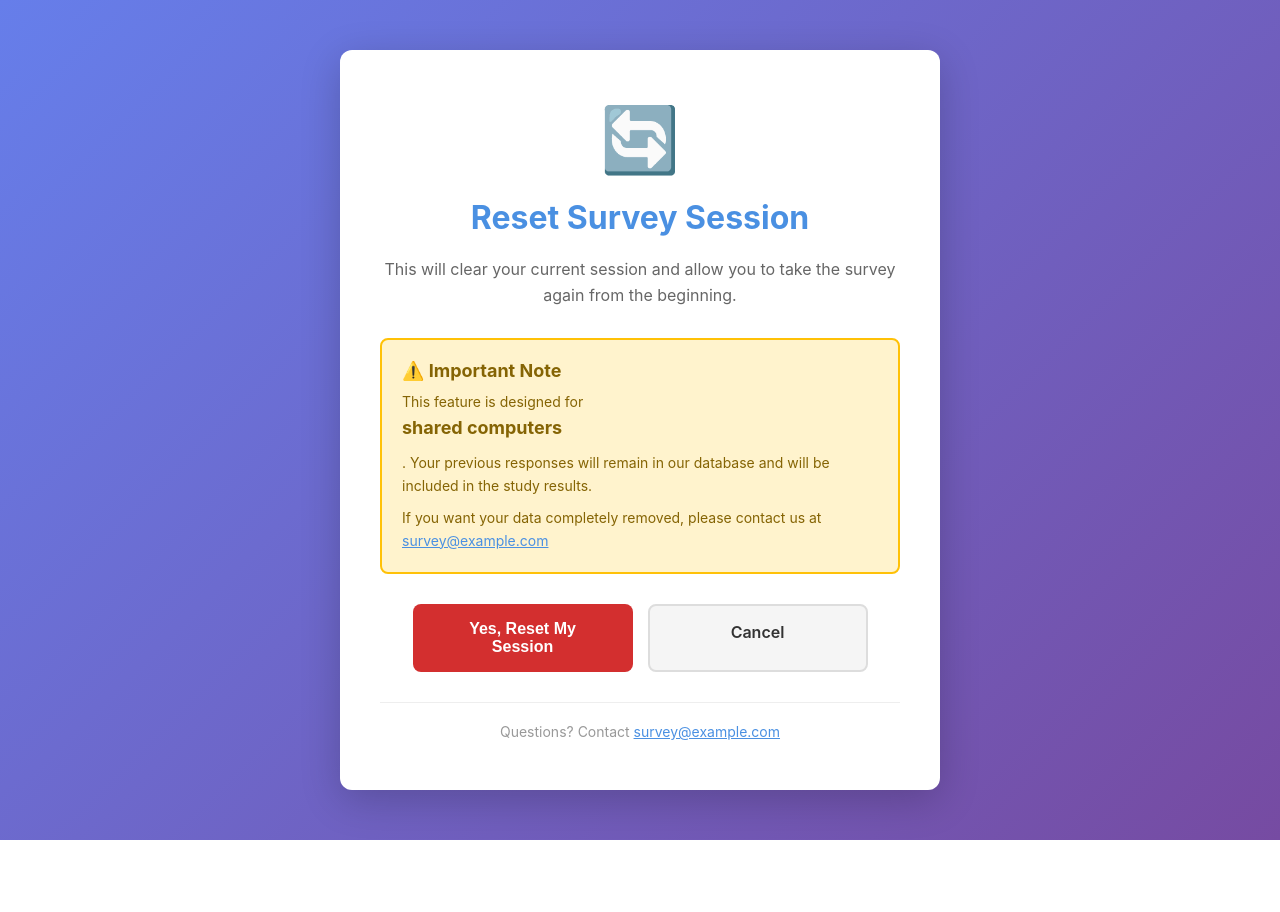
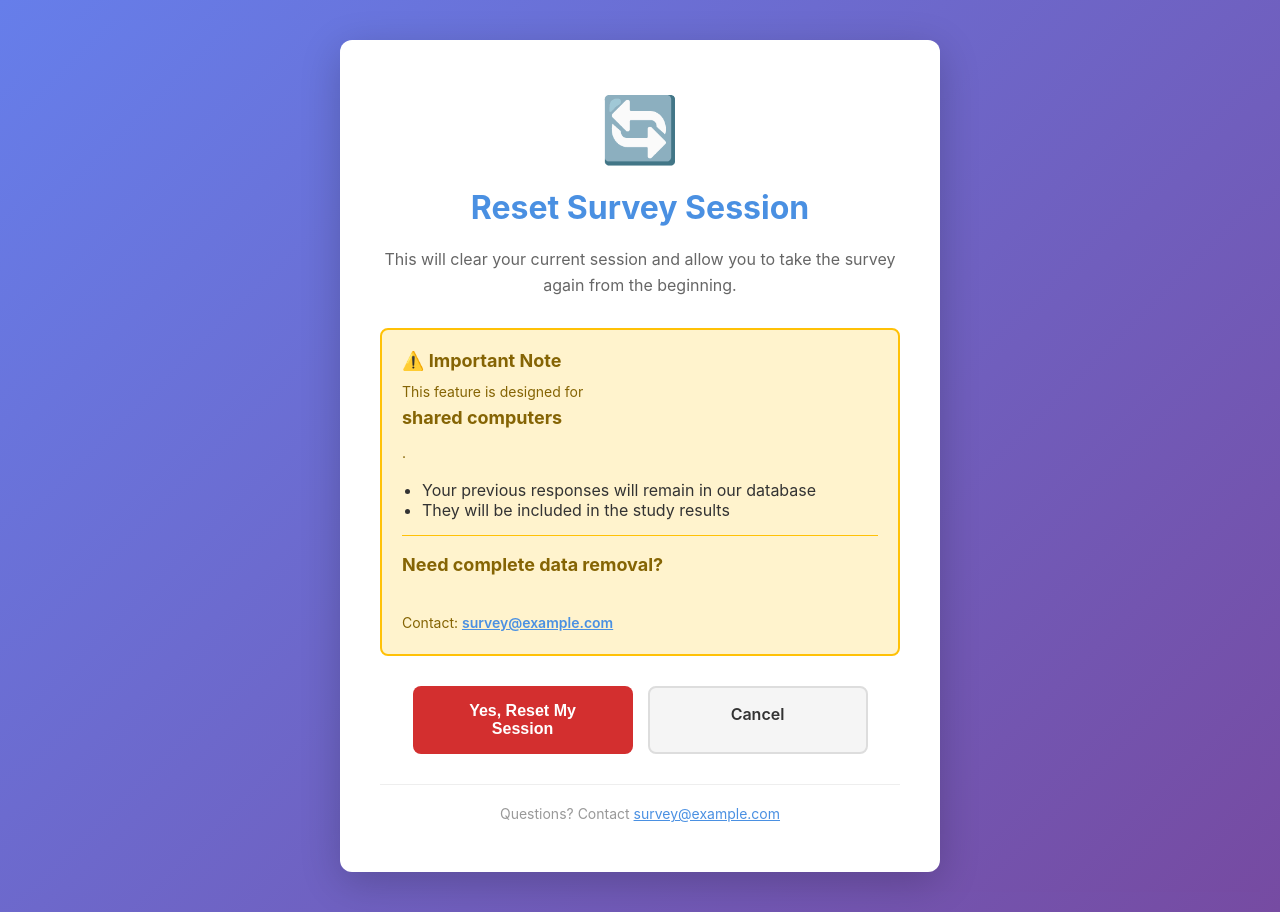
Before and after one commit to kmatzen/juxtapose, a Flask app: page /reset_session in a window 1280 px wide. Before the commit the page ends 840 px from the top, so only its background shows below. Run offline with Flask 3, Linux system fonts and the light colour scheme.

Commit message:
Improve warning box formatting in reset session page
Enhanced the warning message structure for better readability:

Changes:
- Split long paragraph into clear bullet points
- Added visual separator (border-top) before contact info
- Better text hierarchy with line breaks
- More whitespace for easier scanning
- Emphasized contact email with bold weight

Result:
- Clearer distinction between what happens (bullets)
- Prominent call-to-action for data removal
- Professional, scannable layout

```diff
--- a/src/survey/templates/reset_session_confirm.html
+++ b/src/survey/templates/reset_session_confirm.html
@@ -132,8 +132,15 @@
 
             <div class="warning-box">
                 <strong>⚠️ Important Note</strong>
-                <p>This feature is designed for <strong>shared computers</strong>. Your previous responses will remain in our database and will be included in the study results.</p>
-                <p style="margin-top: 10px;">If you want your data completely removed, please contact us at <a href="mailto:survey@example.com" style="color: #4A90E2;">survey@example.com</a></p>
+                <p>This feature is designed for <strong>shared computers</strong>.</p>
+                <ul style="margin: 15px 0; padding-left: 20px; text-align: left;">
+                    <li>Your previous responses will remain in our database</li>
+                    <li>They will be included in the study results</li>
+                </ul>
+                <p style="margin-top: 15px; padding-top: 15px; border-top: 1px solid #ffc107;">
+                    <strong>Need complete data removal?</strong><br>
+                    Contact: <a href="mailto:survey@example.com" style="color: #4A90E2; font-weight: 600;">survey@example.com</a>
+                </p>
             </div>
 
             <form method="POST" action="/reset_session_confirm">
```
